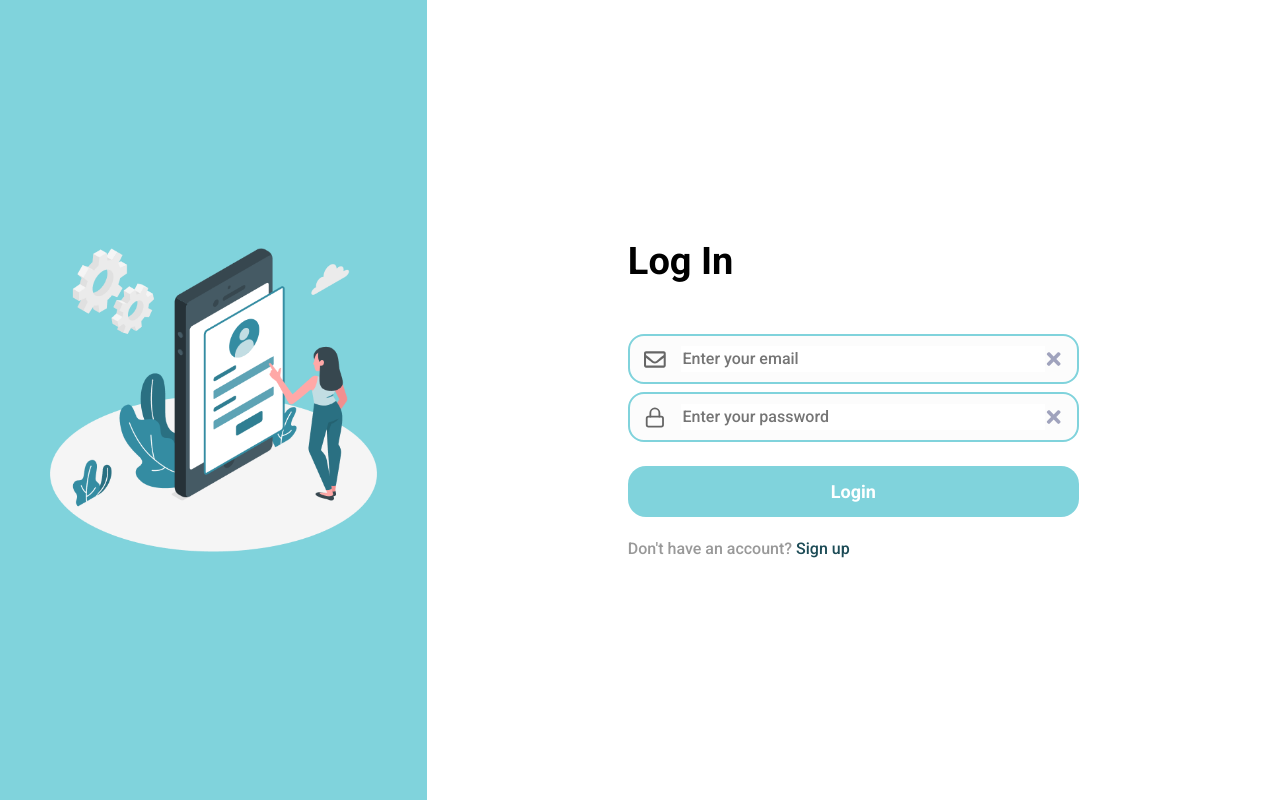
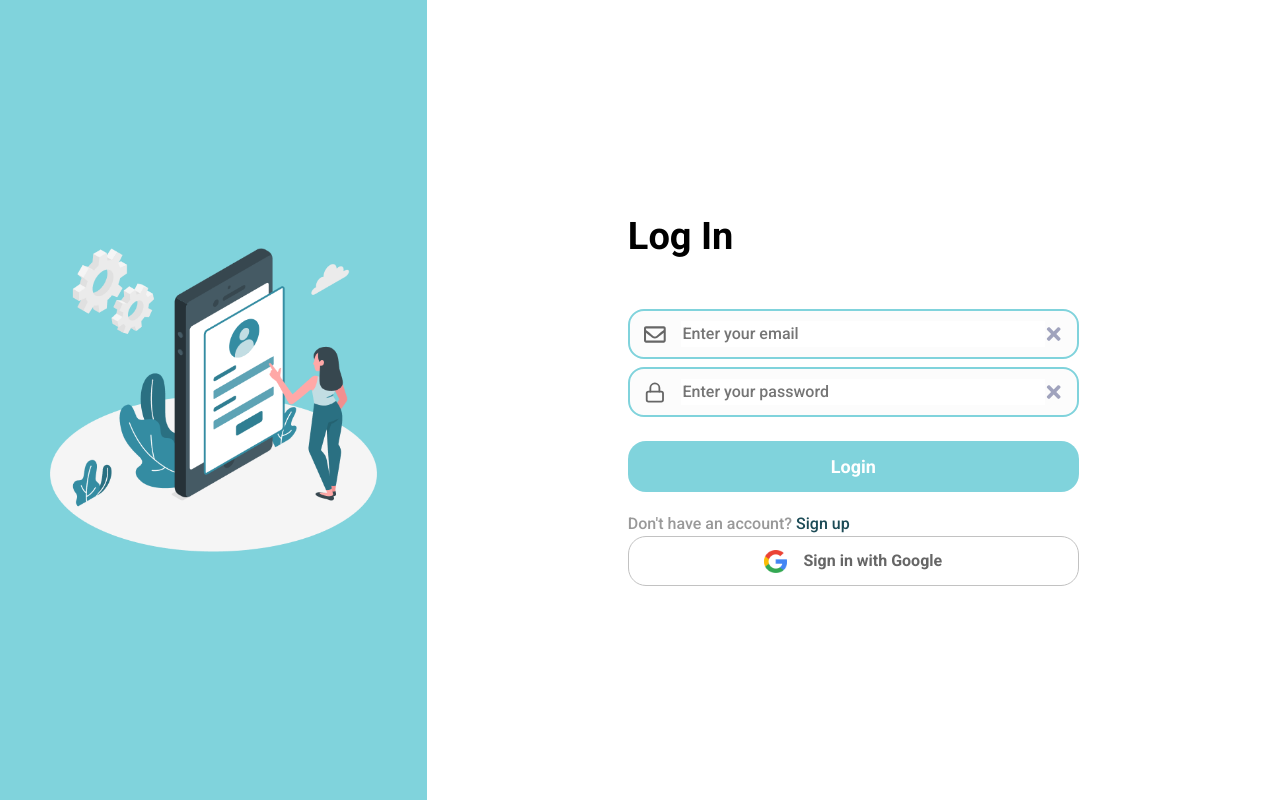
Before and after one commit to IamMrandrew/aimimi-firebase, a React (Create React App) app: page /login in a window 1280 px wide. Built offline with nearby package versions, Linux system fonts and the light colour scheme; no server answers.

Commit message:
feat: sign in with google

```diff
--- a/src/components/CheckInModal.jsx
+++ b/src/components/CheckInModal.jsx
@@ -74,13 +74,13 @@ const CheckInModal = ({
               type="range"
               value={progress}
               min="0"
-              max={selectedGoal.frequency}
+              max={selectedGoal.goal.frequency}
               selectedGoal={selectedGoal}
               progress={progress}
               data-testid="checkInProgress"
             />
           </SliderWrapper>
-          <Number>{selectedGoal.frequency}</Number>
+          <Number>{selectedGoal.goal.frequency}</Number>
         </SliderField>
         <Button onClick={checkInHandler} data-testid="checkInButton">
           Check in
--- a/src/components/Goal.jsx
+++ b/src/components/Goal.jsx
@@ -18,7 +18,7 @@ const Goal = ({
   // Show the check in button
   const showCheckInButtonHandler = () => {
     if (goal) {
-      if (goal.check_in < goal.goal.frequency) {
+      if (goal.checkIn < goal.goal.frequency) {
         setShowCheckInButton(true);
       }
     }
@@ -33,7 +33,7 @@ const Goal = ({
   const showModalHandler = () => {
     setShowModal((prev) => !prev);
     setSelectedGoal(goal);
-    setSelectedGoalCheckIn(goal.check_in);
+    setSelectedGoalCheckIn(goal.checkIn);
   };
 
   return (
@@ -45,7 +45,7 @@ const Goal = ({
         <Wrapper showCheckInButton={showCheckInButton}>
           {/* Calculate the precentage of the goal */}
           <Progress
-            percentage={(goal.check_in / goal.goal.frequency) * 100}
+            percentage={(goal.checkIn / goal.goal.frequency) * 100}
           ></Progress>
           <TitleWrapper>
             <Title>{goal.goal.title}</Title>
--- a/src/components/Nav.jsx
+++ b/src/components/Nav.jsx
@@ -8,7 +8,7 @@ import { FaUserAlt } from "react-icons/fa";
 import { FaSignOutAlt } from "react-icons/fa";
 import axios from "axios";
 import { useHistory, useLocation } from "react-router-dom";
-import { AuthContext } from "../contexts/AuthContext";
+import { AuthContext, useAuth } from "../contexts/AuthContext";
 import Loader from "./Loader";
 
 //Showing the navbar
@@ -16,9 +16,8 @@ const Nav = ({ showSidebar, setShowSidebar }) => {
   const IsMatch = useLocation();
   const [title, setTitle] = useState();
   const [showDropDown, setShowDropDown] = useState(false);
-  const { auth, setAuth, propic, setPropic, authLoading } = useContext(
-    AuthContext
-  );
+  const { auth, setAuth, propic, setPropic, authLoading } =
+    useContext(AuthContext);
   const history = useHistory();
   const SideBarHandler = (showSidebar) => {
     setShowSidebar(!showSidebar);
@@ -26,6 +25,8 @@ const Nav = ({ showSidebar, setShowSidebar }) => {
   const DropDownHandler = (showDropDown) => {
     setShowDropDown(!showDropDown);
   };
+
+  const { signOut } = useAuth();
 
   useEffect(() => {
     // get user information
@@ -66,11 +67,17 @@ const Nav = ({ showSidebar, setShowSidebar }) => {
       });
   };
 
+  const logout = () => {
+    signOut();
+    history.push("/login");
+  };
+
   // Run Logout function if user clicked the button
   const onClickHandler = (e) => {
     e.preventDefault();
     setShowDropDown(!showDropDown);
-    Logout();
+    // Logout();
+    logout();
   };
 
   // Route user to profile page if clicked the profile button
@@ -88,7 +95,10 @@ const Nav = ({ showSidebar, setShowSidebar }) => {
   return (
     <Wrapper>
       <NavContainer>
-        <CustomFaBars onClick={() => SideBarHandler(showSidebar)} data-testid='sidebarButton'/>
+        <CustomFaBars
+          onClick={() => SideBarHandler(showSidebar)}
+          data-testid="sidebarButton"
+        />
         <Avator>
           {!authLoading && <AvatorImg src={propic} />}
           {authLoading && <Loader />}
@@ -96,18 +106,27 @@ const Nav = ({ showSidebar, setShowSidebar }) => {
         <Today>{title}</Today>
         <OutDropDown>
           <WrapDropDownWrapper>
-            <DropDownWrapper onClick={() => DropDownHandler(showDropDown)} data-testid='dropDownButton'>
+            <DropDownWrapper
+              onClick={() => DropDownHandler(showDropDown)}
+              data-testid="dropDownButton"
+            >
               <UserName>{auth ? auth.username : ""}</UserName>
               <CustomFaChevronDown />
             </DropDownWrapper>
 
             <DownWrapper showDropDown={showDropDown}>
               <BlockWrapper>
-                <ProfileWrapper onClick={onClickProfile} data-testid='profileButton'>
+                <ProfileWrapper
+                  onClick={onClickProfile}
+                  data-testid="profileButton"
+                >
                   <CustomFaUserAlt />
                   <DropDownText>Profile</DropDownText>
                 </ProfileWrapper>
-                <LogoutWrapper onClick={onClickHandler} data-testid='logoutButton'>
+                <LogoutWrapper
+                  onClick={onClickHandler}
+                  data-testid="logoutButton"
+                >
                   <CustomFaSignOutAlt />
                   <LoginDropDownText>Logout</LoginDropDownText>
                 </LogoutWrapper>
@@ -116,7 +135,7 @@ const Nav = ({ showSidebar, setShowSidebar }) => {
           </WrapDropDownWrapper>
         </OutDropDown>
 
-        <BellWapper onClick={onClickBell} data-testid='bellButton'>
+        <BellWapper onClick={onClickBell} data-testid="bellButton">
           <CustomFaBell />
         </BellWapper>
       </NavContainer>
--- a/src/contexts/AuthContext.jsx
+++ b/src/contexts/AuthContext.jsx
@@ -1,5 +1,8 @@
 import React, { useState, useEffect, useContext, createContext } from "react";
 import { auth } from "../firebase";
+import firebase from "firebase/app";
+import "firebase/firestore";
+import "firebase/auth";
 
 export const AuthContext = createContext();
 
@@ -19,6 +22,15 @@ export const AuthContextProvider = ({ children }) => {
     return auth.signInWithEmailAndPassword(email, password);
   };
 
+  const signInWithGoogle = () => {
+    const provider = new firebase.auth.GoogleAuthProvider();
+    auth.signInWithPopup(provider);
+  };
+
+  const signOut = () => {
+    auth.signOut();
+  };
+
   useEffect(() => {
     const unsubscribe = auth.onAuthStateChanged((user) => {
       setCurrentUser(user);
@@ -31,6 +43,8 @@ export const AuthContextProvider = ({ children }) => {
     currentUser,
     loginWithEmail,
     signupWithEmail,
+    signInWithGoogle,
+    signOut,
   };
 
   return <AuthContext.Provider value={value}>{children}</AuthContext.Provider>;
--- a/src/views/Login.jsx
+++ b/src/views/Login.jsx
@@ -10,13 +10,14 @@ import { useHistory, Link } from "react-router-dom";
 import React, { useState, useContext } from "react";
 import axios from "axios";
 import { useAuth } from "../contexts/AuthContext";
+import googleIcon from "../assets/google.png";
 
 // Login Page
 const Login = ({ setLoading }) => {
   const [email, setEmail] = useState("");
   const [password, setPassword] = useState("");
   const history = useHistory();
-  const { loginWithEmail } = useAuth();
+  const { loginWithEmail, signInWithGoogle } = useAuth();
 
   // Handle login button
   // const Login = (emails, passwords) => {
@@ -63,6 +64,12 @@ const Login = ({ setLoading }) => {
     e.preventDefault();
     setPassword("");
   };
+
+  const signInWithGoogleHandler = () => {
+    signInWithGoogle();
+    history.push("/");
+  };
+
   return (
     <Wrapper>
       <Main>
@@ -102,6 +109,11 @@ const Login = ({ setLoading }) => {
               <LoginBar>Login</LoginBar>
               <Subtitle> Don't have an account? </Subtitle>
               <SignupLink to="/signup">Sign up </SignupLink>
+
+              <SignInWithGoogle onClick={signInWithGoogleHandler}>
+                <GoogleIcon src={googleIcon} />
+                Sign in with Google
+              </SignInWithGoogle>
             </LoginForm>
           </CustomContainer>
         </RightWrapper>
@@ -109,6 +121,8 @@ const Login = ({ setLoading }) => {
     </Wrapper>
   );
 };
+
+export default Login;
 
 const Wrapper = styled(Row)`
   height: 100vh;
@@ -263,4 +277,27 @@ const SignupLink = styled(Link)`
   }
 `;
 
-export default Login;
+const SignInWithGoogle = styled.button`
+  appearance: none;
+  outline: none;
+  border: solid 1px#c2c2c2;
+
+  width: 100%;
+  padding: 12px;
+  border-radius: 18px;
+  background-color: white;
+  color: var(--monoSecondary);
+  font-size: 16px;
+  font-weight: 600;
+  cursor: pointer;
+
+  display: flex;
+  justify-content: center;
+  align-items: center;
+`;
+
+const GoogleIcon = styled.img`
+  height: 23px;
+  width: 23px;
+  margin-right: 16px;
+`;
```
Also changed, not shown: src/assets/google.png (added).
